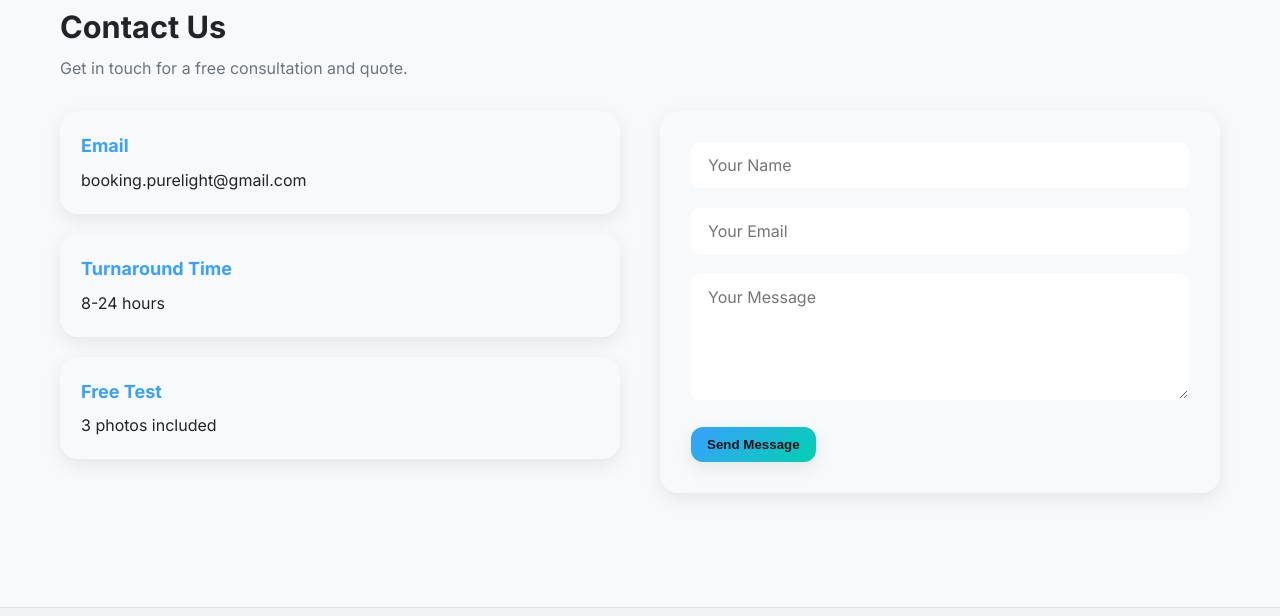
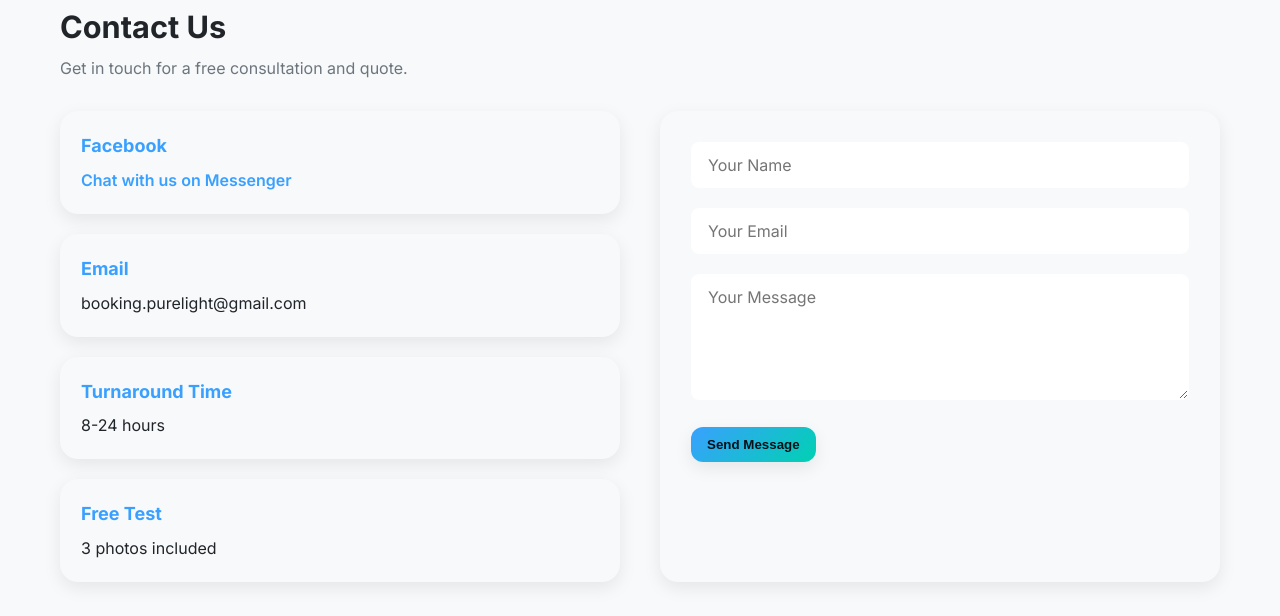
Before and after one commit to thaiduy0504/Purelight, a plain HTML site: page index.html in a window 1280 px wide. Shown: the part 3080-3696 px from the top of the page. Drawn offline with nearby package versions, Linux system fonts and the light colour scheme.

Commit message:
Add Facebook contact option in Contact Us section

```diff
--- a/index.html
+++ b/index.html
@@ -310,6 +310,10 @@
       <div class="contact-content">
                  <div class="contact-info animate">
            <div class="contact-item">
+             <h3>Facebook</h3>
+             <p><a href="https://m.me/100083193085109" target="_blank" onclick="openFacebookChat()" style="color: var(--brand); text-decoration: none; font-weight: 600;">Chat with us on Messenger</a></p>
+           </div>
+           <div class="contact-item">
              <h3>Email</h3>
              <p>booking.purelight@gmail.com</p>
            </div>
--- a/style.css
+++ b/style.css
@@ -796,6 +796,16 @@ body.light .banner.social-banner {
   margin-top: 30px;
 }
 
+.contact-item a {
+  transition: all 0.3s ease;
+}
+
+.contact-item a:hover {
+  color: var(--brand-2) !important;
+  text-decoration: underline !important;
+  transform: translateY(-1px);
+}
+
 .contact-info {
   display: flex;
   flex-direction: column;
```
Lines whose indentation alone changed are shown as unchanged.
